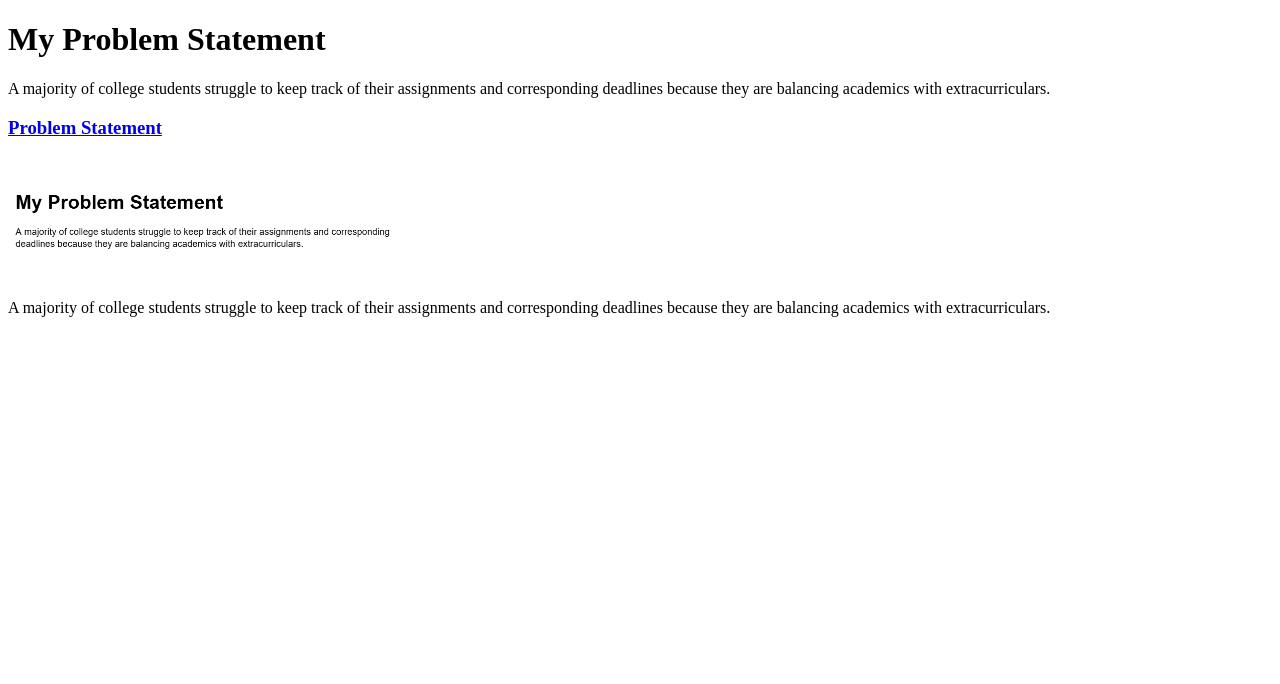
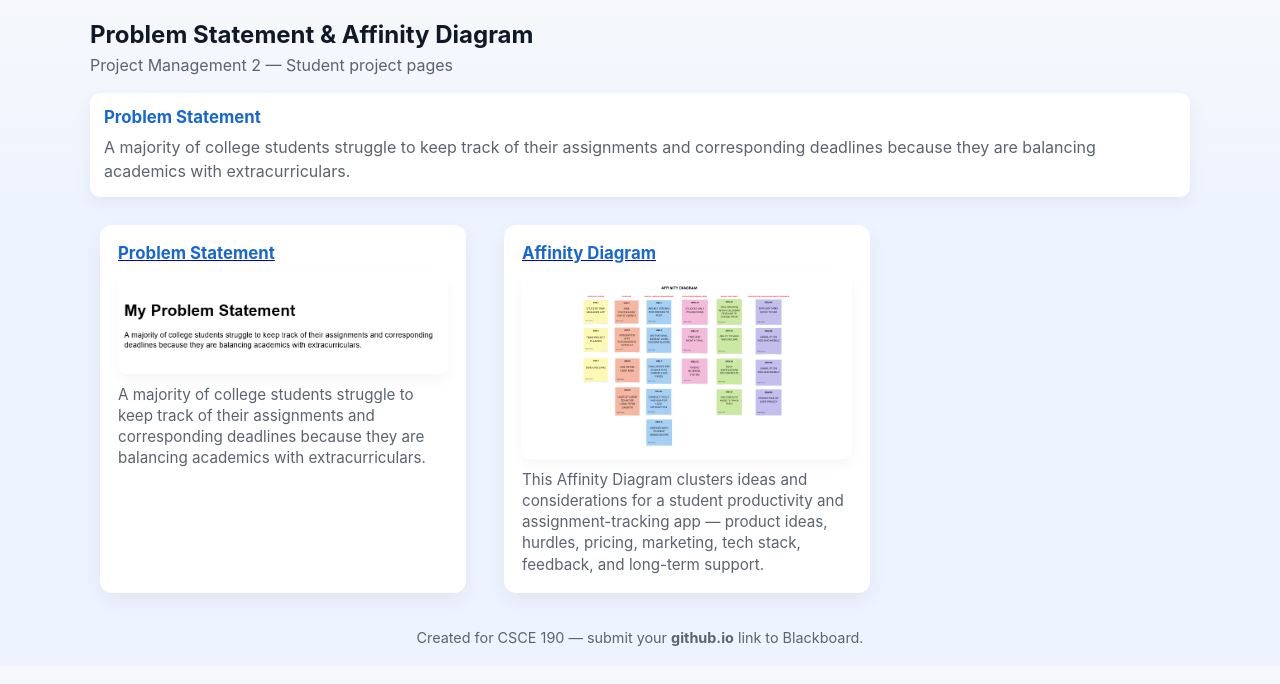
Before and after one commit to mahirp6368/ProblemStatement-MP, a plain HTML site: page index.html in a window 1280 px wide. Drawn offline with Linux system fonts and the light colour scheme.

Commit message:
Update index.html

```diff
--- a/index.html
+++ b/index.html
@@ -1,30 +1,131 @@
 <!DOCTYPE html>
 <html lang="en">
 <head>
-    <meta charset="UTF-8">
-    <title>Problem Statement</title>
+  <meta charset="utf-8" />
+  <meta name="viewport" content="width=device-width,initial-scale=1" />
+  <title>Problem Statement & Affinity Diagram</title>
+  <style>
+    :root{
+      --bg:#f6f8fb;
+      --card:#ffffff;
+      --muted:#5b6270;
+      --accent:#1766d1;
+    }
+    body{
+      margin:0;
+      font-family: Inter, system-ui, -apple-system, "Segoe UI", Roboto, Arial;
+      background: linear-gradient(180deg,var(--bg), #eef4ff 200px);
+      color:#111827;
+      padding:20px;
+    }
+    header{ display:flex; flex-direction:column; gap:6px; align-items:flex-start; margin-bottom:18px; }
+    header h1{ margin:0; font-size:1.5rem; }
+    header p{ margin:0; color:var(--muted); }
+
+    .container{
+      max-width:1100px;
+      margin:0 auto;
+    }
+
+    /* Problem statement block */
+    .problem {
+      background:var(--card);
+      border-radius:10px;
+      padding:14px;
+      box-shadow:0 6px 18px rgba(15,23,42,0.06);
+      margin-bottom:18px;
+    }
+    .problem h2{ margin:0 0 8px 0; font-size:1.05rem; color:var(--accent); }
+    .problem p{ margin:0; color:var(--muted); line-height:1.5; }
+
+    /* Projects / sections (professor required snippet styling) */
+    .projects-wrapper {
+      display:flex;
+      flex-wrap:wrap;
+      gap:18px;
+    }
+    .project {
+      width:30%;
+      min-width:240px;
+      margin:10px;
+      padding:18px;
+      background:var(--card);
+      border-radius:12px;
+      box-shadow:0 8px 22px rgba(2,6,23,0.06);
+      text-align:left;
+    }
+    .project h3{
+      margin:0 0 10px 0;
+      color:var(--accent);
+      font-size:1.05rem;
+    }
+    .project img{
+      max-width:100%;
+      height:auto;
+      display:block;
+      border-radius:8px;
+      margin-bottom:10px;
+      box-shadow: 0 6px 14px rgba(2,6,23,0.04);
+    }
+    .project p{ margin:0; color:var(--muted); font-size:0.95rem; line-height:1.4; }
+
+    /* Responsive */
+    @media (max-width:900px){
+      .project{ width:48%; }
+    }
+    @media (max-width:560px){
+      .project{ width:100%; }
+      header{ align-items:flex-start; }
+    }
+
+    footer{ text-align:center; color:var(--muted); margin-top:26px; font-size:0.9rem; }
+  </style>
 </head>
 <body>
-    <!-- rebuild trigger -->
-    <h1>My Problem Statement</h1>
+  <div class="container">
+    <header>
+      <h1>Problem Statement & Affinity Diagram</h1>
+      <p>Project Management 2 — Student project pages</p>
+    </header>
 
+    <!-- Problem statement -->
+    <section class="problem" aria-labelledby="ps-heading">
+      <h2 id="ps-heading">Problem Statement</h2>
       <p>
         A majority of college students struggle to keep track of their assignments and corresponding deadlines because they are balancing academics with extracurriculars.
       </p>
+    </section>
 
-    <!-- Highlighted Projects Section -->
-    <div class="projects">
-        <!-- Problem Statement Assignment -->
-        <section class="project">
-            <a href="files/statement.pdf"><h3>Problem Statement</h3></a>
-            <a href="files/statement.pdf">
-                <img src="images/problem.png" alt="Problem single-sentence screenshot" width="400">
+    <!-- Projects area (contains both required sections) -->
+    <div class="projects-wrapper">
+
+      <!-- Problem Statement Assignment (professor required block) -->
+      <section class="project" aria-labelledby="proj-ps">
+        <a href="files/statement.pdf" target="_blank" rel="noopener noreferrer"><h3 id="proj-ps">Problem Statement</h3></a>
+        <a href="files/statement.pdf" target="_blank" rel="noopener noreferrer">
+          <img src="images/problem.png" alt="Single-sentence screenshot of problem statement">
         </a>
         <p>
           A majority of college students struggle to keep track of their assignments and corresponding deadlines because they are balancing academics with extracurriculars.
         </p>
       </section>
+
+      <!-- Affinity Diagram Assignment (professor required block) -->
+      <section class="project" aria-labelledby="proj-aff">
+        <a href="files/Affinity_DOC.pdf" target="_blank" rel="noopener noreferrer"><h3 id="proj-aff">Affinity Diagram</h3></a>
+        <a href="files/Affinity_DOC.pdf" target="_blank" rel="noopener noreferrer">
+          <img src="images/Affinity_IMG.png" alt="Affinity diagram image showing clustered sticky notes">
+        </a>
+        <p>
+          This Affinity Diagram clusters ideas and considerations for a student productivity and assignment-tracking app — product ideas, hurdles, pricing, marketing, tech stack, feedback, and long-term support.
+        </p>
+      </section>
+
     </div>
 
+    <footer>
+      Created for CSCE 190 — submit your <strong>github.io</strong> link to Blackboard.
+    </footer>
+  </div>
 </body>
 </html>
```
Lines whose indentation alone changed are shown as unchanged.
